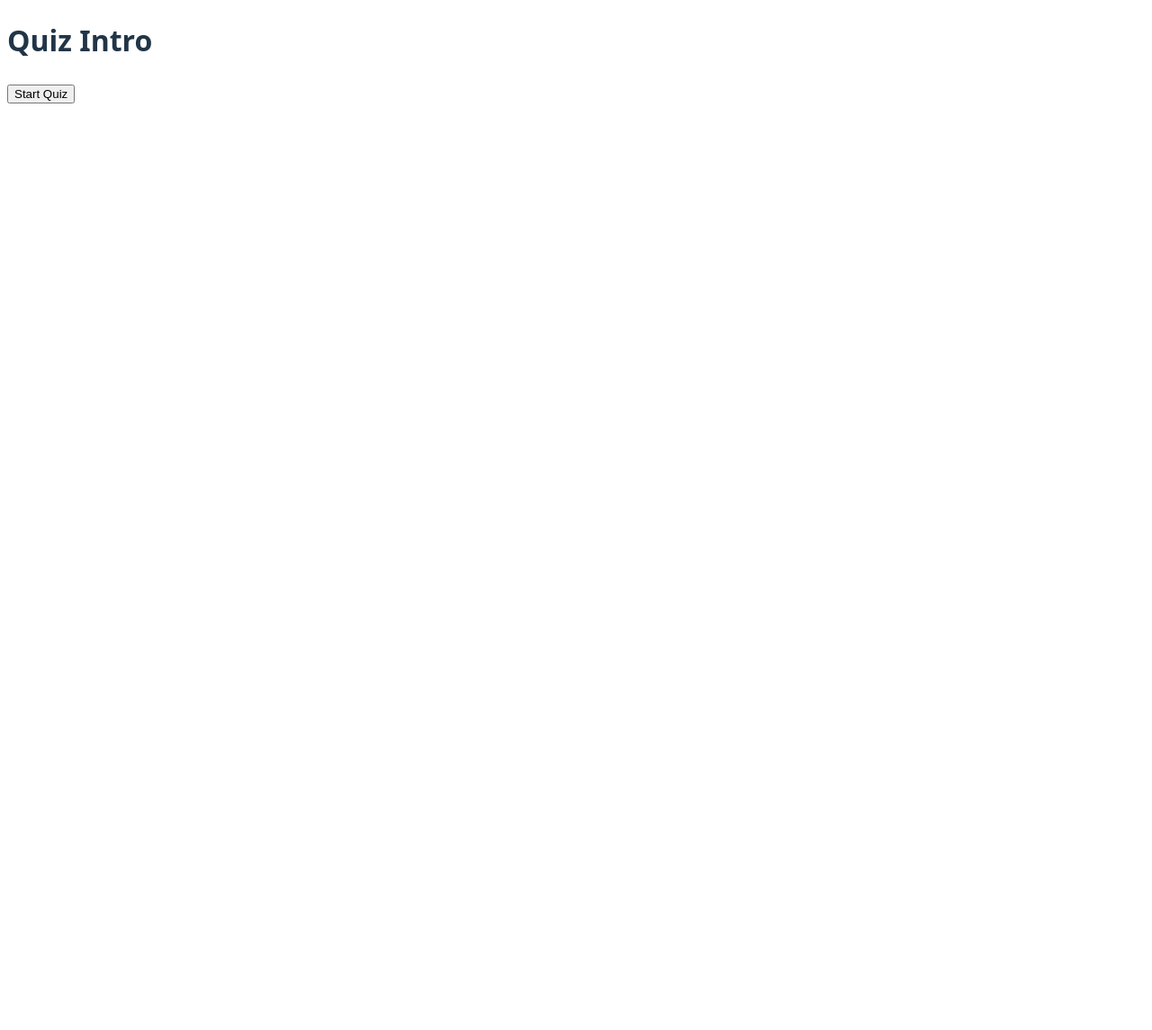
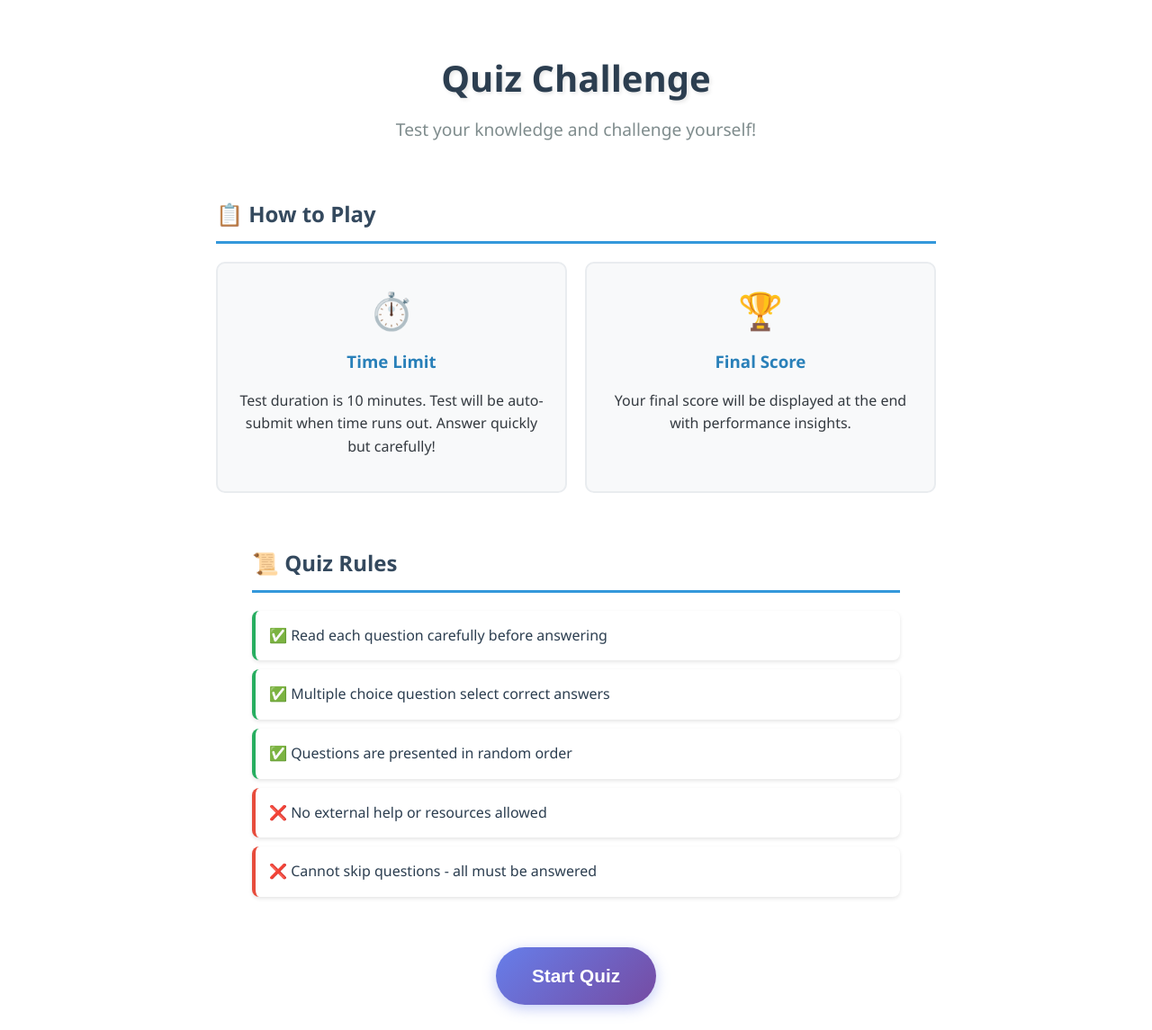
Before and after one commit to AkashSharma786/quiz-app, a React (Vite) app: page / in a window 1280 px wide. Shown: the whole page at 90% size. Before the commit the page ends 800 px from the top, so only its background shows below. Built offline with nearby package versions, Linux system fonts and the light colour scheme.

Commit message:
Intro page design complete

```diff
--- a/src/Components/QuizIntro.css
+++ b/src/Components/QuizIntro.css
@@ -1,3 +1,139 @@
-#root {
+.quiz-intro-container {
+  max-width: 800px;
+  margin: 0 auto;
+  padding: 20px;
+  font-family: 'Segoe UI', Tahoma, Geneva, Verdana, sans-serif;
+  line-height: 1.6;
+  display: flex;
+    flex-direction: column;
+  align-items: center;
+}
+
+.quiz-intro-header {
+  text-align: center;
+  margin-bottom: 40px;
+}
+
+.quiz-intro-header h1 {
+  font-size: 2.5rem;
+  color: #2c3e50;
+  margin-bottom: 10px;
+  text-shadow: 2px 2px 4px rgba(0,0,0,0.1);
+}
+
+.quiz-subtitle {
+  font-size: 1.2rem;
+  color: #7f8c8d;
+  margin: 0;
+}
+
+.quiz-instructions h2,
+.quiz-rules h2 {
+  color: #34495e;
+  border-bottom: 3px solid #3498db;
+  padding-bottom: 10px;
+  margin-bottom: 20px;
 
 }
+
+.quiz-rules{
+    width: 90%;
+    margin-bottom: 40px;
+}
+
+.instructions-grid {
+  display: grid;
+  grid-template-columns: repeat(auto-fit, minmax(250px, 1fr));
+  gap: 20px;
+  margin-bottom: 40px;
+}
+
+.instruction-item {
+
+  background: #f8f9fa;
+  color: #343a40;
+  padding: 20px;
+  border-radius: 10px;
+  text-align: center;
+  border: 2px solid #e9ecef;
+  transition: transform 0.3s ease, box-shadow 0.3s ease;
+}
+
+.instruction-item:hover {
+  transform: translateY(-5px);
+  box-shadow: 0 5px 15px rgba(0,0,0,0.1);
+}
+
+.instruction-icon {
+  font-size: 2.5rem;
+  margin-bottom: 10px;
+}
+
+.instruction-item h3 {
+  color: #2980b9;
+  margin: 10px 0;
+}
+
+.rules-list {
+  list-style: none;
+  padding: 0;
+}
+
+.rules-list li {
+  background: #ffffff;
+    color: #2c3e50;
+  margin: 10px 0;
+  padding: 15px;
+  border-radius: 8px;
+  border-left: 4px solid #27ae60;
+  box-shadow: 0 2px 4px rgba(0,0,0,0.1);
+}
+
+.rules-list li:nth-child(n+4) {
+  border-left-color: #e74c3c;
+}
+
+.start-button-container {
+  text-align: center;
+}
+
+.start-quiz-btn {
+  background: linear-gradient(135deg, #667eea 0%, #764ba2 100%);
+  color: white;
+  border: none;
+  padding: 20px 40px;
+  font-size: 1.3rem;
+  font-weight: bold;
+  border-radius: 50px;
+  cursor: pointer;
+  transition: all 0.3s ease;
+  text-decoration: none;
+  display: inline-block;
+  box-shadow: 0 4px 15px rgba(102, 126, 234, 0.4);
+}
+
+.start-quiz-btn:hover {
+  transform: translateY(-3px);
+  box-shadow: 0 8px 25px rgba(102, 126, 234, 0.6);
+}
+
+
+/* Responsive Design */
+@media (max-width: 768px) {
+  .quiz-intro-container {
+    padding: 15px;
+  }
+
+  .quiz-intro-header h1 {
+    font-size: 2rem;
+  }
+
+  .instructions-grid {
+    grid-template-columns: 1fr;
+  }
+
+  .start-quiz-btn {
+    padding: 15px 30px;
+    font-size: 1.1rem;
+  }
+}
--- a/src/Components/QuizIntro.jsx
+++ b/src/Components/QuizIntro.jsx
@@ -3,17 +3,88 @@ import { Link } from "react-router";
 import './QuizIntro.css'
 
 function QuizIntro() {
-  const [count, setCount] = useState(0)
+  const [selectedCategory, setSelectedCategory] = useState('')
+  const [selectedDifficulty, setSelectedDifficulty] = useState('')
+  const [numberOfQuestions, setNumberOfQuestions] = useState(10)
+
+  const categories = [
+    { id: '', name: 'Any Category' },
+    { id: '9', name: 'General Knowledge' },
+    { id: '17', name: 'Science & Nature' },
+    { id: '18', name: 'Science: Computers' },
+    { id: '21', name: 'Sports' },
+    { id: '22', name: 'Geography' },
+    { id: '23', name: 'History' }
+  ]
+
+  const difficulties = [
+    { value: '', label: 'Any Difficulty' },
+    { value: 'easy', label: 'Easy' },
+    { value: 'medium', label: 'Medium' },
+    { value: 'hard', label: 'Hard' }
+  ]
 
   return (
-    <>
-      <h1>Quiz Intro</h1>
-      <Link to="/quiz">
-        <button>
-          Start Quiz
-        </button>
-      </Link>
-    </>
+    <div className="quiz-intro-container">
+      <div className="quiz-intro-header">
+        <h1>Quiz Challenge</h1>
+        <p className="quiz-subtitle">Test your knowledge and challenge yourself!</p>
+      </div>
+
+      <div className="quiz-instructions">
+        <h2>📋 How to Play</h2>
+        <div className="instructions-grid">
+          <div className="instruction-item">
+            <div className="instruction-icon">⏱️</div>
+            <h3>Time Limit</h3>
+            <p>Test duration is 10 minutes. Test will be auto-submit when time runs out. Answer quickly but carefully!</p>
+          </div>
+
+
+
+          <div className="instruction-item">
+            <div className="instruction-icon">🏆</div>
+            <h3>Final Score</h3>
+            <p>Your final score will be displayed at the end with performance insights.</p>
+          </div>
+        </div>
+      </div>
+
+      <div className="quiz-rules">
+        <h2>📜 Quiz Rules</h2>
+        <ul className="rules-list">
+          <li>✅ Read each question carefully before answering</li>
+          <li>✅ Multiple choice question select correct answers</li>
+          <li>✅ Questions are presented in random order</li>
+          <li>❌ No external help or resources allowed</li>
+          <li>❌ Cannot skip questions - all must be answered</li>
+
+        </ul>
+      </div>
+
+
+
+
+
+
+
+          <Link
+            to="/quiz"
+            state={{
+              category: selectedCategory,
+              difficulty: selectedDifficulty,
+              amount: numberOfQuestions
+            }}
+          >
+            <button className="start-quiz-btn">
+               Start Quiz
+            </button>
+          </Link>
+
+
+        </div>
+
+
   )
 }
 
```
